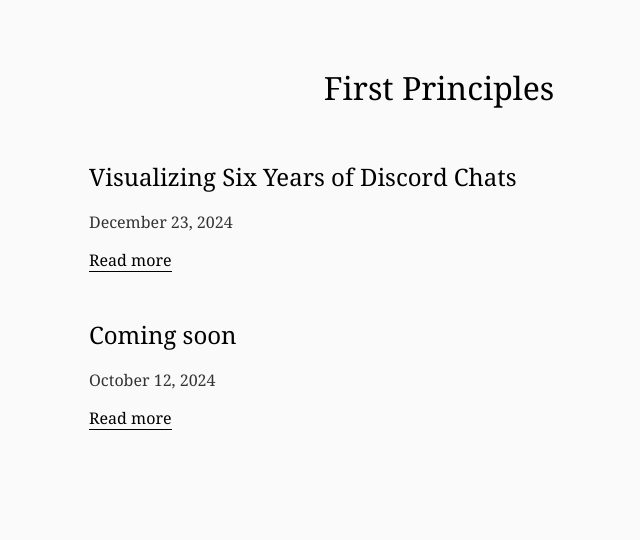
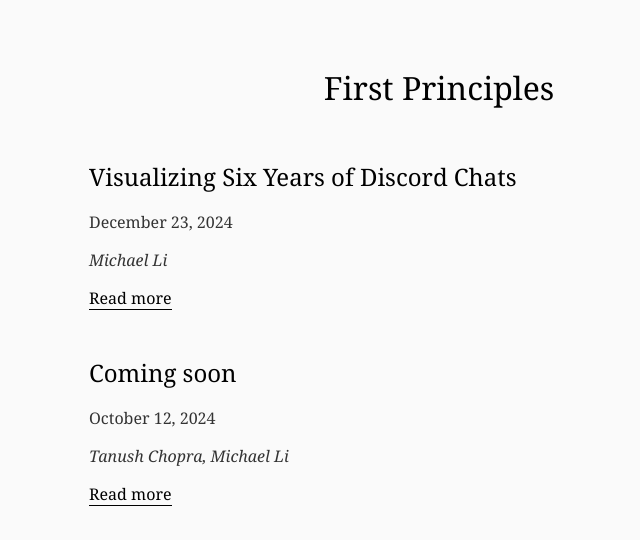
Before and after one commit to firstprinciples-pub/firstprinciples-pub.github.io, a React (Create React App) app: page / in a window 1280 px wide. Shown: the top 540 px of the page, without its empty margins (201-841 px from the left). Built offline with nearby package versions, Linux system fonts and the light colour scheme.

Commit message:
feat: added authors

```diff
--- a/src/components/BlogPostPreview.tsx
+++ b/src/components/BlogPostPreview.tsx
@@ -10,6 +10,9 @@ const BlogPostPreview: React.FC<BlogPostPreviewProps> = ({ post }) => (
 	<article>
 		<h2>{post.title}</h2>
 		<p>{post.date}</p>
+		<p>
+			<i>{post.authors.join(", ")}</i>
+		</p>
 		<Link to={`/post/${post.id}`}>Read more</Link>
 	</article>
 );
--- a/src/components/Header.tsx
+++ b/src/components/Header.tsx
@@ -1,8 +1,13 @@
 import React from "react";
+import { Link } from "react-router-dom";
 
 const Header: React.FC = () => (
 	<header>
-		<h1>First Principles</h1>
+		<h1>
+			<Link to="/" style={{ textDecoration: "none", color: "black" }}>
+				First Principles
+			</Link>
+		</h1>
 	</header>
 );
 
--- a/src/data/blogPosts.tsx
+++ b/src/data/blogPosts.tsx
@@ -6,6 +6,7 @@ export interface BlogPost {
 	id: string;
 	title: string;
 	date: string;
+	authors: string[];
 	content: Array<{ type: string; [key: string]: any }>;
 }
 
@@ -14,12 +15,14 @@ export const blogPosts: BlogPost[] = [
 		id: "coming-soon",
 		title: "Coming soon",
 		date: "October 12, 2024",
+		authors: ["Tanush Chopra", "Michael Li"],
 		content: [{ type: "html", value: "Coming soon, to a Denny's near you!" }],
 	},
 	{
 		id: "discord-clustering",
 		title: "Visualizing Six Years of Discord Chats",
 		date: "December 23, 2024",
+		authors: ["Michael Li"],
 		content: [
 			{
 				type: "html",
--- a/src/pages/BlogPostPage.css
+++ b/src/pages/BlogPostPage.css
@@ -38,6 +38,13 @@ main.blog-post {
 }
 
 .blog-post .date {
+	text-align: center;
+	font-size: 0.9em;
+	color: #666;
+	margin-bottom: 30px;
+}
+
+.blog-post .author {
 	text-align: center;
 	font-size: 0.9em;
 	color: #666;
--- a/src/pages/BlogPostPage.tsx
+++ b/src/pages/BlogPostPage.tsx
@@ -69,6 +69,7 @@ const BlogPostPage: React.FC = () => {
 				<main className="blog-post">
 					<h1>{post.title}</h1>
 					<p className="date">{post.date}</p>
+					<p className="author">By {post.authors.join(", ")}</p>
 					<div className="content">{renderContent(post.content)}</div>
 					{modalImage && (
 						<div className="modal-overlay" onClick={closeModal}>
```
Also changed, not shown: 2 other files (tests, documents, lock files or other folders).
